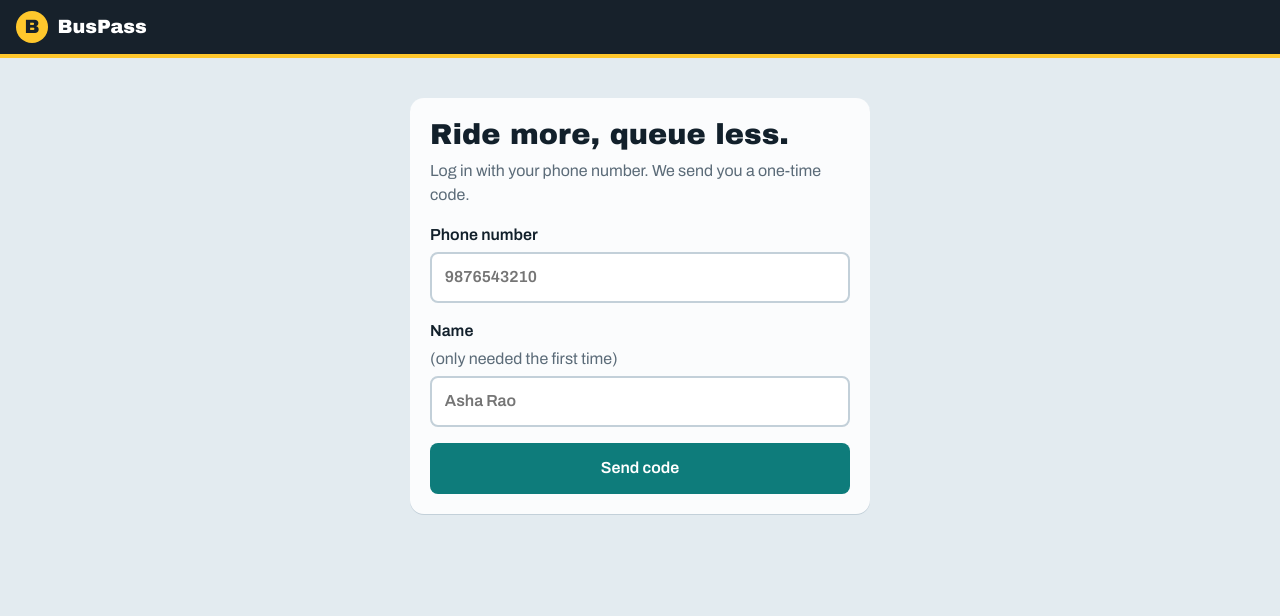
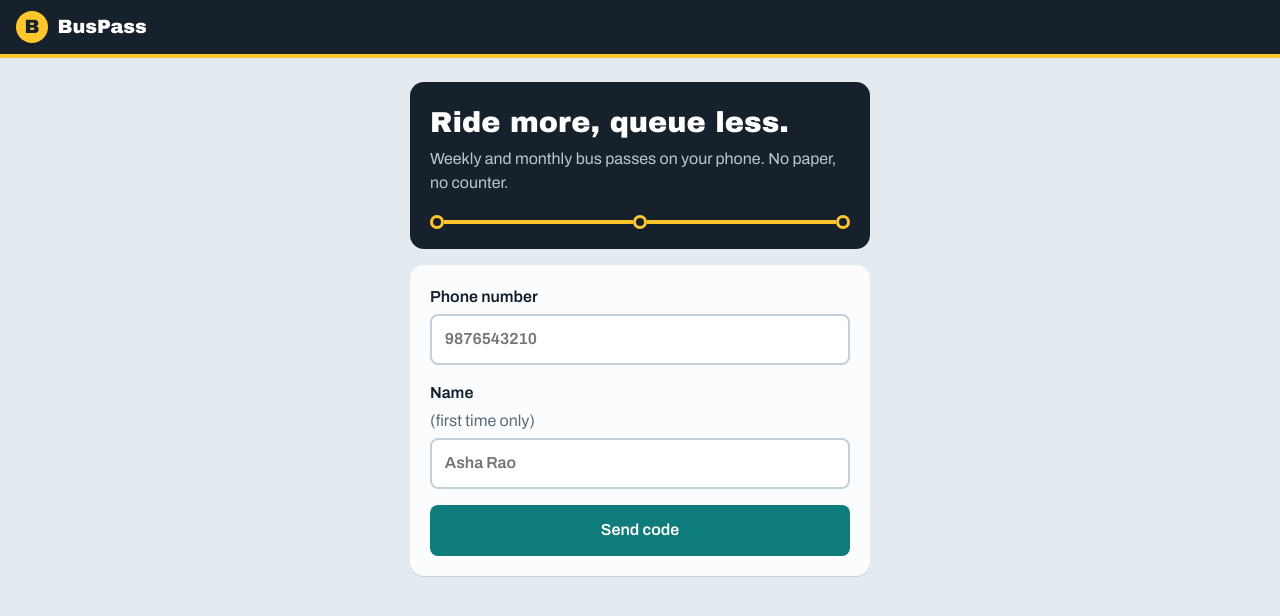
Before and after one commit to nimeshsurvegg-lgtm/bus-pass-management, a React (Vite) app in the folder frontend/: page / in a window 1280 px wide. Shown: the top 616 px of the page. Built offline with nearby package versions, Linux system fonts and the light colour scheme.

Commit message:
Refactor Login component layout and forms

```diff
--- a/frontend/src/pages/Login.jsx
+++ b/frontend/src/pages/Login.jsx
@@ -37,28 +37,32 @@ export default function Login({ onLogin }) {
   }
 
   return (
+    <>
+      <section className="hero">
+        <h1>Ride more, queue less.</h1>
+        <p>Weekly and monthly bus passes on your phone. No paper, no counter.</p>
+        <div className="route"><i /><b /><i /><b /><i /></div>
+      </section>
+
       <section className="card narrow">
-      <h1>Ride more, queue less.</h1>
-      <p className="muted">Log in with your phone number. We send you a one-time code.</p>
-
         {step === "phone" ? (
-        <form onSubmit={sendOtp}>
+          <form onSubmit={sendOtp} style={{ marginTop: 0 }}>
             <label>
               Phone number
               <input value={phone} onChange={(e) => setPhone(e.target.value)} placeholder="9876543210" inputMode="tel" required />
             </label>
             <label>
-            Name <span className="muted">(only needed the first time)</span>
+              Name <span className="muted">(first time only)</span>
               <input value={name} onChange={(e) => setName(e.target.value)} placeholder="Asha Rao" />
             </label>
             {error && <p className="error">{error}</p>}
             <button className="primary" disabled={loading}>{loading ? "Sending..." : "Send code"}</button>
           </form>
         ) : (
-        <form onSubmit={verifyOtp}>
+          <form onSubmit={verifyOtp} style={{ marginTop: 0 }}>
             <label>
-            Code sent to {phone}
-            <input value={code} onChange={(e) => setCode(e.target.value)} placeholder="123456" inputMode="numeric" maxLength={8} autoFocus required />
+              Enter the code sent to {phone}
+              <input className="otp" value={code} onChange={(e) => setCode(e.target.value)} placeholder="······" inputMode="numeric" maxLength={8} autoFocus required />
             </label>
             {error && <p className="error">{error}</p>}
             <button className="primary" disabled={loading}>{loading ? "Checking..." : "Log in"}</button>
@@ -68,5 +72,6 @@ export default function Login({ onLogin }) {
           </form>
         )}
       </section>
+    </>
   );
 }
```
Lines whose indentation alone changed are shown as unchanged.
